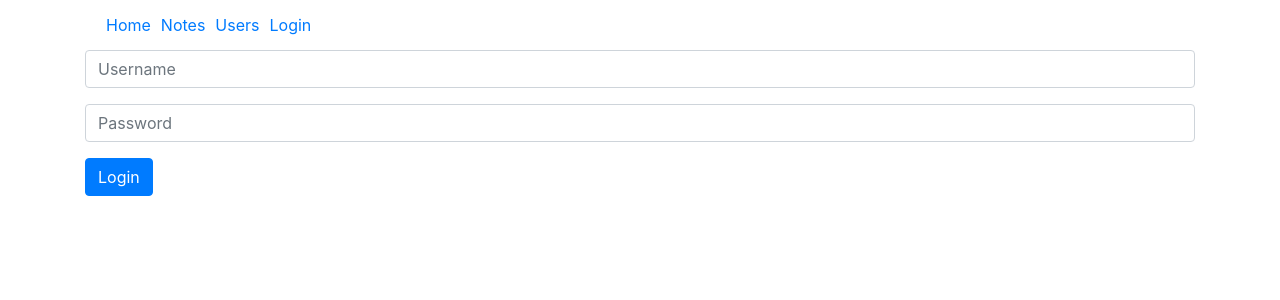
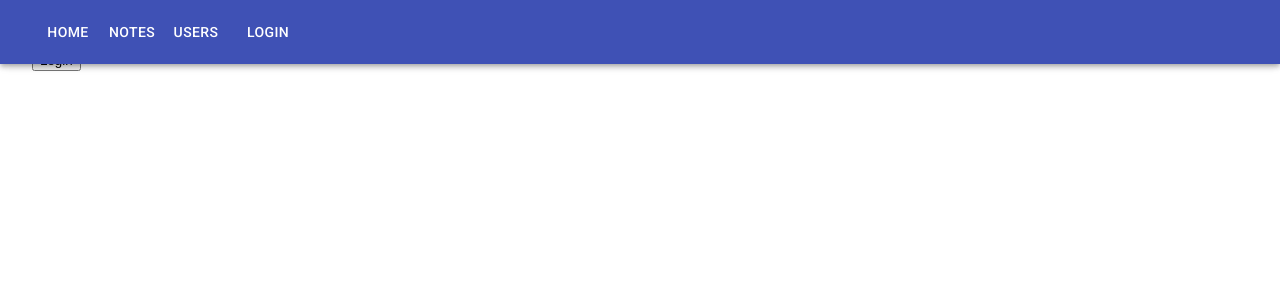
Before and after one commit to alexxtomas/notes-app-mono-repo, a React (Create React App) app in the folder app/: page /login in a window 1280 px wide. Shown: the top 300 px of the page. Built offline with nearby package versions, Linux system fonts and the light colour scheme.

Commit message:
MATERIAL UI

```diff
--- a/app/package.json
+++ b/app/package.json
@@ -3,15 +3,14 @@
   "version": "0.1.0",
   "private": true,
   "dependencies": {
-    "bootstrap": "4.6.0",
     "@testing-library/user-event": "^7.2.1",
     "axios": "^0.19.1",
     "prop-types": "^15.7.2",
     "react": "^16.12.0",
-    "react-bootstrap": "1.5.2",
     "react-dom": "^16.12.0",
     "react-router-dom": "6.3.0",
-    "react-scripts": "^3.4.1"
+    "react-scripts": "^3.4.1",
+    "@material-ui/core": "4.11.4"
   },
   "scripts": {
     "start": "react-scripts start",
--- a/app/public/index.html
+++ b/app/public/index.html
@@ -9,6 +9,7 @@
       name="description"
       content="Web site created using create-react-app"
     />
+    <link rel="stylesheet" href="https://fonts.googleapis.com/css?family=Roboto:300,400,500,700&display=swap" />
     <link rel="apple-touch-icon" href="%PUBLIC_URL%/logo192.png" />
     <!--
       manifest.json provides metadata used when your web app is installed on a
--- a/app/src/components/Login.js
+++ b/app/src/components/Login.js
@@ -4,7 +4,6 @@ import { useNavigate } from 'react-router-dom'
 import { useField } from '../hooks/useField'
 import { useErrorMessage } from '../hooks/useErrorMessage'
 import Notification from './Notification'
-import { Button, Form } from 'react-bootstrap'
 
 const Login = ({ login }) => {
   const navigate = useNavigate()
@@ -31,24 +30,16 @@ const Login = ({ login }) => {
   const usernameInput = useField({ type: 'text' })
   const passwordInput = useField({ type: 'password' })
   return (
-    <Form onSubmit={handleLogin}>
-      <Form.Group id="username">
+    <form onSubmit={handleLogin}>
+      <div>
         <Notification message={errorMessage} />
-        <Form.Control
-          {...usernameInput}
-          name="username"
-          placeholder="Username"
-        />
-      </Form.Group>
-      <Form.Group id="password">
-        <Form.Control
-          {...passwordInput}
-          name="password"
-          placeholder="Password"
-        />
-      </Form.Group>
-      <Button type="submit">Login</Button>
-    </Form>
+        <input {...usernameInput} name="username" placeholder="Username" />
+      </div>
+      <div>
+        <input {...passwordInput} name="password" placeholder="Password" />
+      </div>
+      <button>Login</button>
+    </form>
   )
 }
 
--- a/app/src/components/Menu.js
+++ b/app/src/components/Menu.js
@@ -9,47 +9,48 @@ import Notes from './Notes'
 import NoteDetail from './NoteDetail'
 import Login from './Login'
 import { useUser } from '../hooks/useUser'
-import { Nav, Navbar } from 'react-bootstrap'
+import Container from '@material-ui/core/Container'
+import { AppBar, Button, IconButton, Toolbar } from '@material-ui/core'
 
 const Menu = () => {
   const { user, logout, login } = useUser()
-  const inlineStyles = {
-    padding: 5
-  }
+
   return (
     <BrowserRouter>
-      <div className="container">
-        <Navbar collapseOnSelect expand="lg">
-          <Navbar.Toggle aria-controls="responsive-navbar-nav" />
-
-          <Navbar.Collapse>
-            <Nav>
-              <Link to="/" style={inlineStyles}>
+      <Container>
+        <AppBar position="fixed">
+          <Toolbar>
+            <IconButton edge="start" color="inherit" aria-label="menu" />
+            <header>
+              <Button color="inherit" component={Link} to="/">
                 Home
-              </Link>
-              <Link to="/notes" style={inlineStyles}>
+              </Button>
+              <Button color="inherit" component={Link} to="/notes">
                 Notes
-              </Link>
-              <Link to="/users" style={inlineStyles}>
+              </Button>
+              <Button color="inherit" component={Link} to="/users">
                 Users
-              </Link>
+              </Button>
+              <Button color="inherit">
                 {user ? (
-                <button
+                  <Button
                     onClick={() => {
                       logout()
                       window.location.reload()
                     }}
+                    color="inherit"
                   >
                     Logout
-                </button>
+                  </Button>
                 ) : (
-                <Link to="/login" style={inlineStyles}>
+                  <Button color="inherit" component={Link} to="/login">
                     Login
-                </Link>
+                  </Button>
                 )}
-            </Nav>
-          </Navbar.Collapse>
-        </Navbar>
+              </Button>
+            </header>
+          </Toolbar>
+        </AppBar>
         <Routes>
           <Route path="/" element={<Home />} />
           <Route path="/notes" element={<Notes />} />
@@ -60,7 +61,7 @@ const Menu = () => {
             element={user ? <Navigate to="/" /> : <Login login={login} />}
           />
         </Routes>
-      </div>
+      </Container>
     </BrowserRouter>
   )
 }
--- a/app/src/components/Note.js
+++ b/app/src/components/Note.js
@@ -1,27 +1,24 @@
 /* eslint "jsx-quotes": ["error", "prefer-double"] */
-
+import { Button, TableCell } from '@material-ui/core'
 import React from 'react'
-import { Button } from 'react-bootstrap'
 // Lo vamos a utilizar para que sea posible entrar a una nosta especifica con la ruta /notes/:id
 import { Link } from 'react-router-dom'
 
 const Note = ({ note, toggleImportance, notLogged }) => {
   const label = note.important ? 'make not important' : 'make important'
   if (notLogged === true) {
-    return (
-      <td className="note">
-        <Link to={`/notes/${note.id}`}>{note.content}</Link>
-      </td>
-    )
+    return <Link to={`/notes/${note.id}`}>{note.content}</Link>
   }
   return (
     <>
-      <td className="note">
+      <TableCell>
         <Link to={`/notes/${note.id}`}>{note.content}</Link>
-      </td>
-      <td>
-        <Button onClick={toggleImportance}>{label}</Button>
-      </td>
+      </TableCell>
+      <TableCell>
+        <Button color="primary" variant="outlined" onClick={toggleImportance}>
+          {label}
+        </Button>
+      </TableCell>
     </>
   )
 }
--- a/app/src/components/Notes.js
+++ b/app/src/components/Notes.js
@@ -5,7 +5,13 @@ import Note from './Note'
 import NoteForm from './NoteForm.js'
 import { useNotes } from '../hooks/useNotes'
 import { useUser } from '../hooks/useUser'
-import Table from 'react-bootstrap/Table'
+import {
+  Button,
+  Table,
+  TableBody,
+  TableContainer,
+  TableRow
+} from '@material-ui/core'
 
 const Notes = () => {
   // Usamos los cutom hook
@@ -22,22 +28,25 @@ const Notes = () => {
         <h1>Notes</h1>
         <NoteForm addNote={addNote} />
         <div>
-          <button onClick={() => setShowAll(!showAll)}>
+          <Button onClick={() => setShowAll(!showAll)}>
             show {showAll ? 'important' : 'all'}
-          </button>
+          </Button>
         </div>
-        <Table striped>
-          <tbody>
-            {notesToShow.map((note) => (
-              <tr key={note.id}>
+        <TableContainer>
+          <Table>
+            <TableBody>
+              {notesToShow.map((note, i) => (
+                <TableRow key={note.id}>
                   <Note
+                    key={i}
                     note={note}
                     toggleImportance={() => toggleImportanceOf(note.id)}
                   />
-              </tr>
+                </TableRow>
               ))}
-          </tbody>
+            </TableBody>
           </Table>
+        </TableContainer>
       </div>
     )
   } else {
@@ -49,15 +58,9 @@ const Notes = () => {
             show {showAll ? 'important' : 'all'}
           </button>
         </div>
-        <Table striped>
-          <tbody>
         {notesToShow.map((note) => (
-              <tr key={note.id}>
-                <Note note={note} notLogged />
-              </tr>
+          <Note note={note} key={note.id} notLogged />
         ))}
-          </tbody>
-        </Table>
       </div>
     )
   }
--- a/app/src/components/Togglable.js
+++ b/app/src/components/Togglable.js
@@ -1,6 +1,9 @@
+/* eslint "jsx-quotes": ["error", "prefer-double"] */
+
 import React, { forwardRef, useImperativeHandle, useState } from 'react'
 import PropTypes from 'prop-types'
 import i18n from '../i18n/index'
+import { Button } from '@material-ui/core'
 
 const Togglable = forwardRef(({ children, buttonLabel = 'show' }, ref) => {
   const [visible, setVisible] = useState(false)
@@ -19,16 +22,15 @@ const Togglable = forwardRef(({ children, buttonLabel = 'show' }, ref) => {
   return (
     <div>
       <div style={hideWhenVisible}>
-        <button onClick={toggleVisibility}>{buttonLabel}</button>
+        <Button onClick={toggleVisibility}>{buttonLabel}</Button>
       </div>
 
       <div style={showWhenVisible}>
         {children}
-        <button onClick={toggleVisibility}>
+        <Button onClick={toggleVisibility}>
           {i18n.TOGGABLE.CANCEL_BUTTON}
-        </button>
+        </Button>
       </div>
-
     </div>
   )
 })
--- a/app/src/index.js
+++ b/app/src/index.js
@@ -2,6 +2,5 @@ import React from 'react'
 import ReactDOM from 'react-dom'
 import App from './App'
 import './index.css'
-import 'bootstrap/dist/css/bootstrap.min.css'
 
 ReactDOM.render(<App />, document.getElementById('root'))
```
Also changed, not shown: app/resumes/part7 c.More about Style .txt, 1 other file (tests, documents, lock files or other folders). Lines whose indentation alone changed are shown as unchanged.
